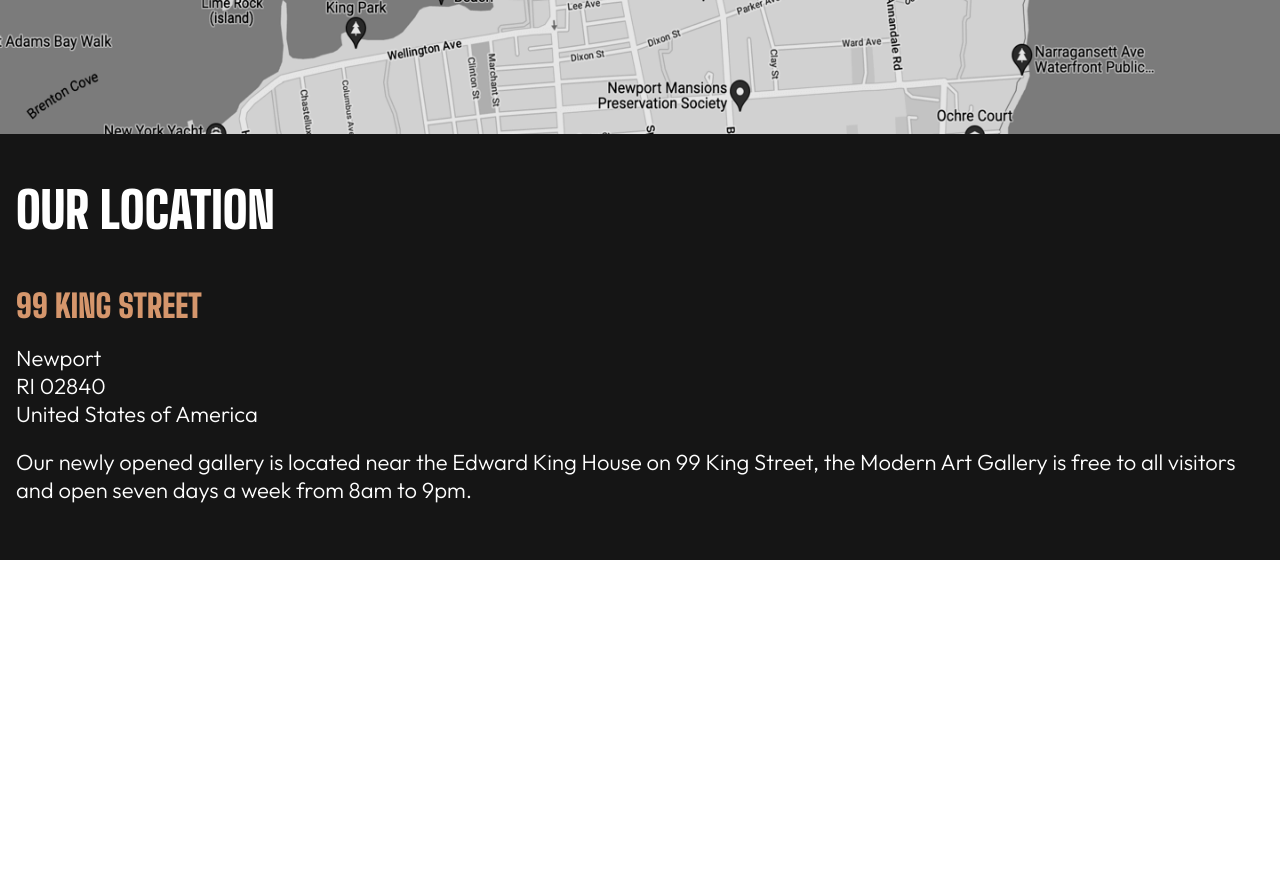
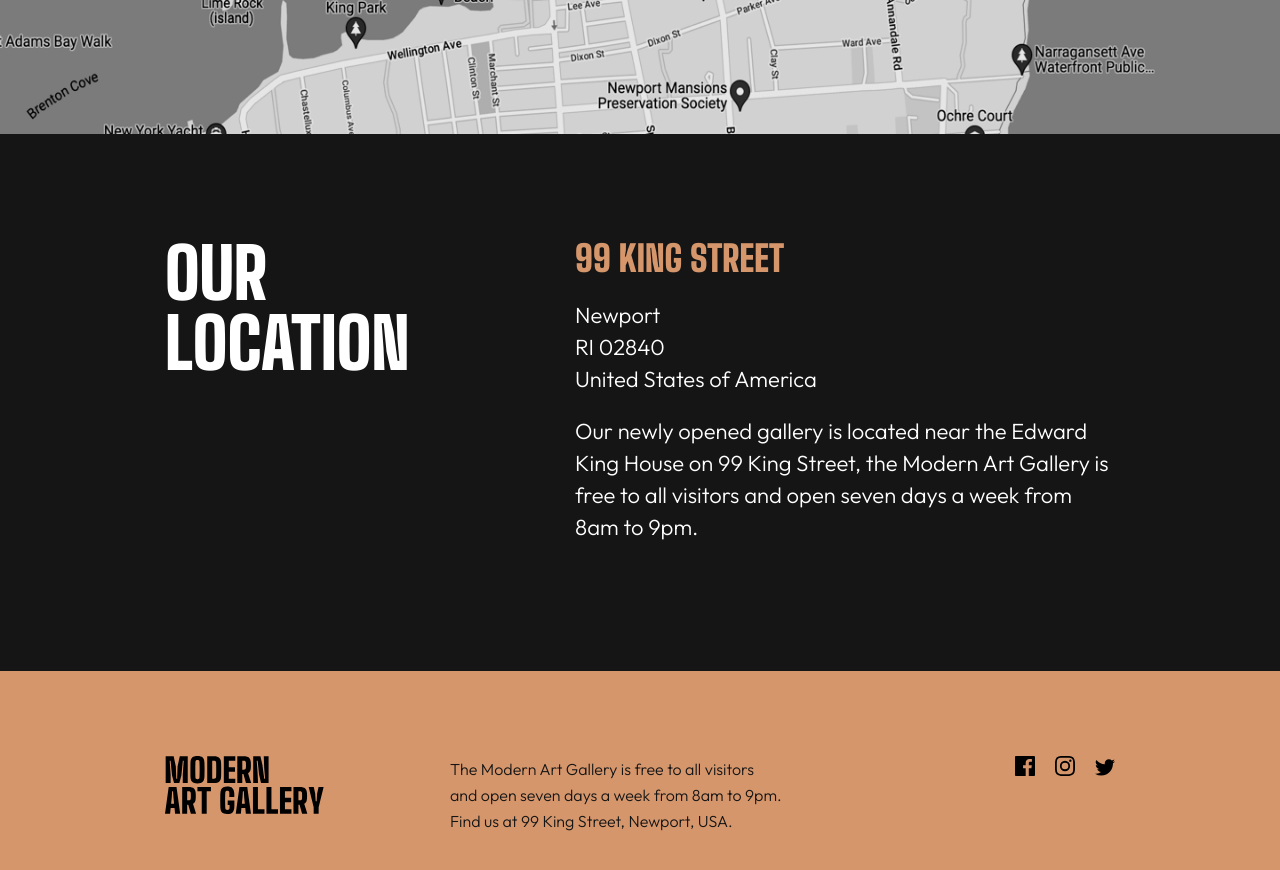
Before and after one commit to ClaxBitt/art-galery-website, a React (Vite) app: page /location in a window 1280 px wide. Shown: the part 440-1310 px from the top of the page. Before the commit the page ends 1000 px from the top, so only its background shows below. Built offline with nearby package versions, Linux system fonts and the light colour scheme.

Commit message:
LocationPage total update

```diff
--- a/src/App.tsx
+++ b/src/App.tsx
@@ -26,7 +26,7 @@ function Home() {
       <HeaderSection />
       <DayGalerySection />
       <ImagesSection />
-      <FooterSection />
+      <FooterSection bgColor="dark" />
     </>
   );
 }
@@ -36,6 +36,7 @@ function LocationPage() {
     <>
       <MapSection />
       <LocationInfoSection />
+      <FooterSection bgColor="gold" />
     </>
   );
 }
--- a/src/sections/FooterSection.css
+++ b/src/sections/FooterSection.css
@@ -1,3 +1,18 @@
+/* Utility Class background color */
+.bg--gold {
+  background-color: var(--gold);
+  color: var(--almost-black);
+
+  & img {
+    filter: invert(1) hue-rotate(180deg);
+  }
+}
+
+.bg--dark {
+  background-color: var(--almost-black);
+  color: var(--white);
+}
+
 footer {
   background-color: var(--almost-black);
   color: var(--white);
@@ -27,6 +42,7 @@ footer p {
   footer {
     display: grid;
     grid-template-columns: 25% 40% 35%;
+    padding: 56px 40px;
   }
 
   footer p {
--- a/src/sections/FooterSection.tsx
+++ b/src/sections/FooterSection.tsx
@@ -4,9 +4,15 @@ import iconFacebook from "../assets/icon-facebook.svg";
 import iconInstagran from "../assets/icon-instagram.svg";
 import iconTwitter from "../assets/icon-twitter.svg";
 
-function FooterSection() {
+interface FooterProps {
+  bgColor: "gold" | "dark";
+}
+
+function FooterSection(props: FooterProps) {
+  let footerBgColorClass = props.bgColor == "dark" ? "dark" : "gold";
+
   return (
-    <footer>
+    <footer className={`bg--${footerBgColorClass}`}>
       <img
         src={logoLight}
         alt="Modern Art Galery light logo"
--- a/src/sections/location-page/LocationInfoSection.css
+++ b/src/sections/location-page/LocationInfoSection.css
@@ -2,6 +2,8 @@
   background-color: var(--almost-black);
   color: white;
   padding: 48px 16px 56px;
+  width: 100%;
+  max-width: 1440px;
 }
 
 .location__title {
@@ -10,6 +12,8 @@
   text-transform: uppercase;
   margin: 0;
   margin-bottom: 48px;
+  max-width: 350px;
+  line-height: 50px;
 }
 
 .info__title {
@@ -31,3 +35,46 @@
   line-height: 28px;
   margin: 0;
 }
+
+@media (min-width: 768px) {
+  .location {
+    padding: 88px 40px 80px;
+    display: flex;
+    justify-content: space-between;
+    gap: 68px;
+  }
+
+  .location__info {
+    max-width: 398px;
+  }
+
+  .location__title {
+    font-size: 55px;
+    max-width: 284px;
+  }
+}
+
+@media (min-width: 1024px) {
+  .location {
+    padding: 104px 165px 128px;
+    gap: 120px;
+  }
+
+  .location__title {
+    max-width: 350px;
+    font-size: 70px;
+    line-height: 70px;
+  }
+
+  .location__info {
+    max-width: 540px;
+  }
+
+  .info__title {
+    font-size: 36px;
+  }
+
+  .location__info > p {
+    line-height: 32px;
+  }
+}
--- a/src/sections/location-page/MapSection.css
+++ b/src/sections/location-page/MapSection.css
@@ -2,6 +2,7 @@
 .map-container {
   position: relative;
   min-width: 100%;
+  max-width: 1440px;
 }
 
 .map-container .btn-container {
@@ -17,3 +18,20 @@
   min-width: 100%;
   max-height: 100%;
 }
+
+@media (min-width: 768px) {
+  .button-container {
+    margin-left: 40px;
+  }
+}
+
+@media (min-width: 1024px) {
+  .map-container {
+    min-width: 0px;
+    width: 100%;
+  }
+
+  .button-container {
+    margin-left: 165px;
+  }
+}
--- a/src/sections/location-page/MapSection.tsx
+++ b/src/sections/location-page/MapSection.tsx
@@ -8,11 +8,13 @@ import "./MapSection.css";
 function MapSection() {
   return (
     <section className="map-container">
-      <Button text="Back to home" target="left" url="/" />
+      <div className="button-container">
+        <Button text="Back to home" target="left" url="/" />
+      </div>
 
       <picture className="map-container__map">
         <source srcSet={imageMapDesktop} media="(min-width: 1024px)" />
-        <source srcSet={imageMapTablet} media="(min-width: 768px)" />
+        <source srcSet={imageMapTablet} media="(min-width: 560px)" />
         <source srcSet={imageMapMobile} />
         <img
           src={imageMapDesktop}
```
